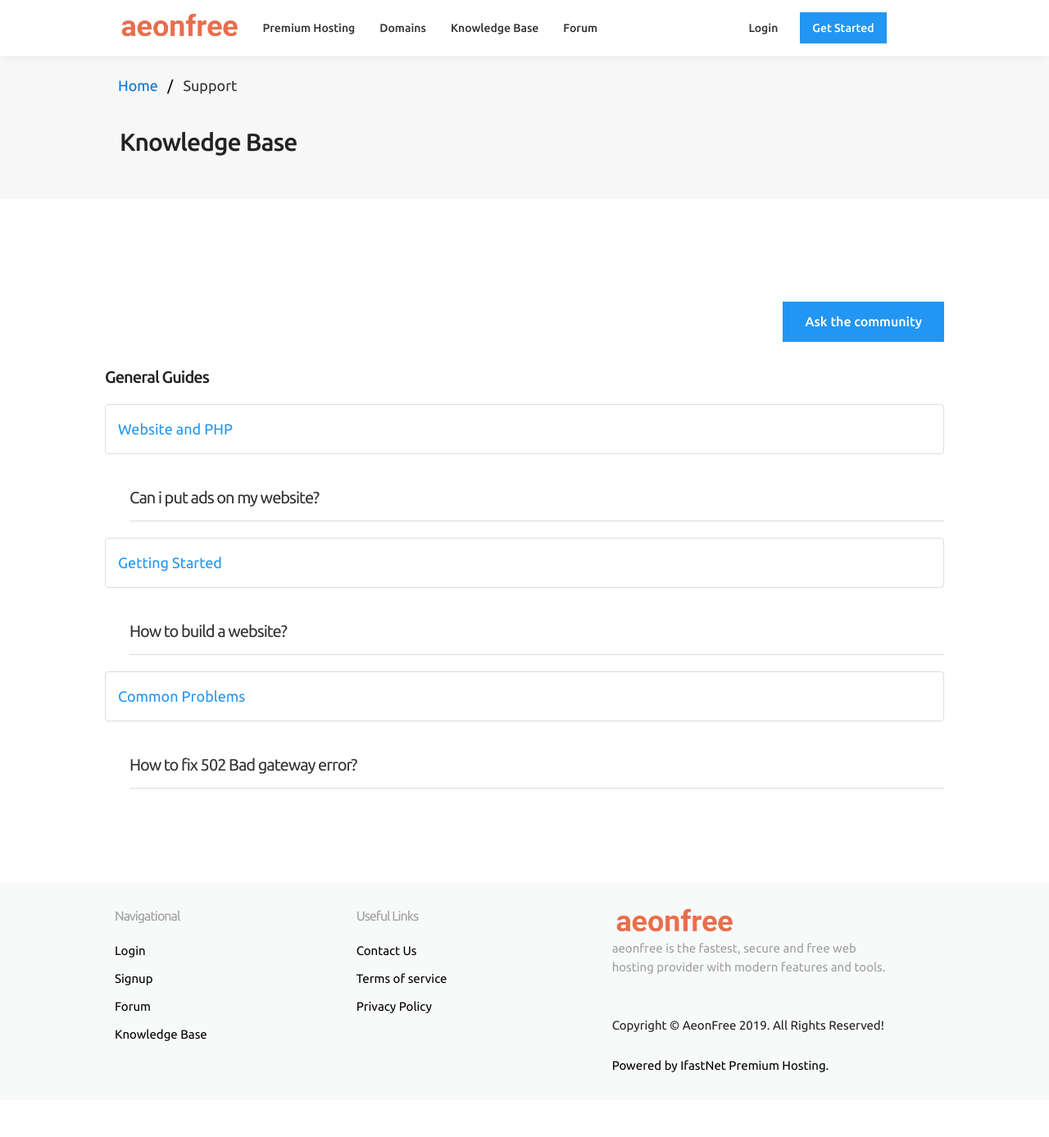
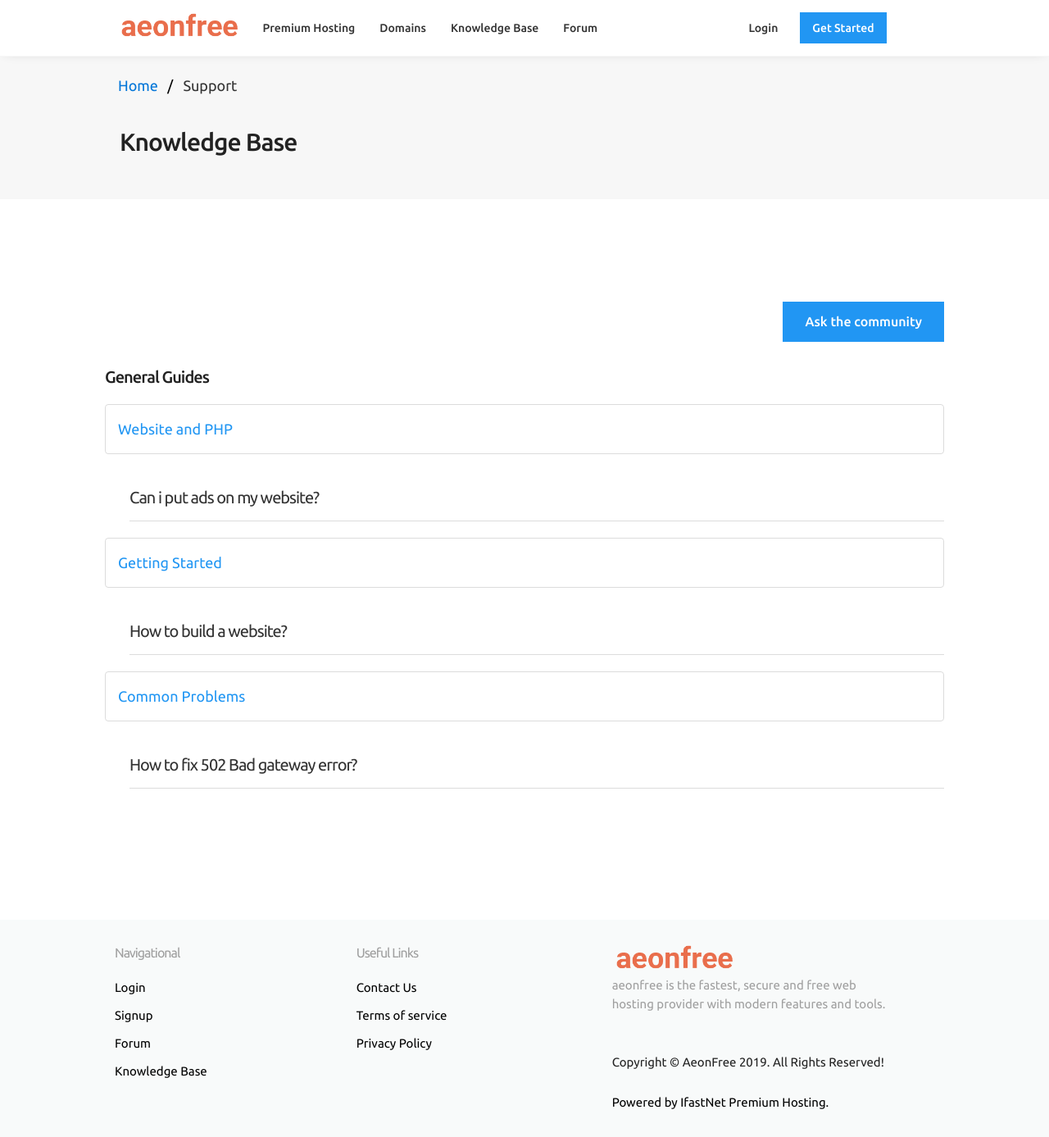
Before and after one commit to rudrax-khanal/aeon, a Jekyll site: the page built from support.html, in a window 1280 px wide and 1387 px high. Shown: the whole window at 82% size. Built offline with Jekyll 4.4.1, drawn with Linux system fonts in a browser that asks for light colours; nearby versions of some CDN libraries; comment, search, counter and statistics services are not loaded.

Commit message:
ad 1-9 fixed

```diff
--- a/_layouts/kb.html
+++ b/_layouts/kb.html
@@ -47,7 +47,7 @@
                 {{content}}
 
                 <!-- GOOGLE AD -->
-                    <div class="container ad_place text_center mt3em mb3m">
+                    <div class="container ad_place text_center mt3em mb3em">
                         <script async src="https://pagead2.googlesyndication.com/pagead/js/adsbygoogle.js"></script>
                         <!-- Horizontal ad -->
                         <ins class="adsbygoogle"
--- a/_layouts/post.html
+++ b/_layouts/post.html
@@ -52,7 +52,7 @@
             </section>
 
             <!-- GOOGLE AD -->
-                    <div class="container ad_place text_center mt3em mb3m">
+                    <div class="container ad_place text_center mt3em mb3em">
                         <script async src="https://pagead2.googlesyndication.com/pagead/js/adsbygoogle.js"></script>
                         <!-- Horizontal ad -->
                         <ins class="adsbygoogle"
```
